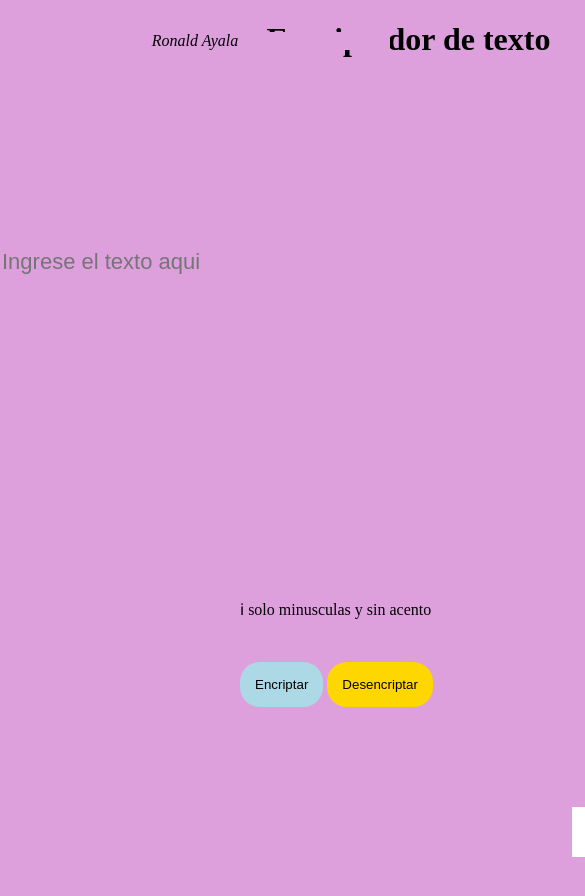
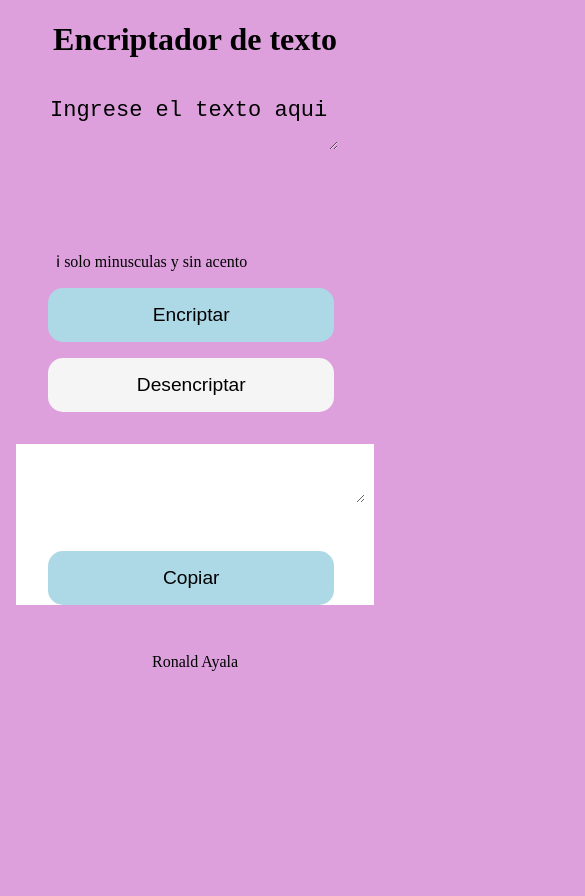
Before and after one commit to chepqeso/challege-alura, a plain HTML site: page index.html in a window 390 px wide. Both pictures are taken after a click on the button "Encriptar". Shown: the top 896 px of the page, 585 px wide, since content can reach past the window. After the commit the page ends 844 px from the top, so only its background shows below. Drawn offline with Linux system fonts and the light colour scheme.

Commit message:
rensponsive-listo

```diff
--- a/app.js
+++ b/app.js
@@ -7,10 +7,11 @@ let matrizCode = [
     ['o','ober'],
     ['u','ufat']
 ];
-//funcion para cifrar el mensaje
+//funcion para cifrar el mensajes
 function btnEncriptar(){
     const encriptarOn = encriptar(texto.value);
     mensaje.value = encriptarOn;
+    texto.value = "";
 
     document.getElementById('homero-1').style.display = 'none';
     document.getElementById('mensaje-1').style.display = 'none';
@@ -32,6 +33,7 @@ function encriptar(fraseEncriptada){
 function btnDesencriptar(){
     const desencriptarOff = desencriptar(texto.value)
     mensaje.value = desencriptarOff;
+    texto.value = "";
 
     document.getElementById('homero-1').style.display = 'none';
     document.getElementById('mensaje-1').style.display = 'none';
--- a/index.html
+++ b/index.html
@@ -7,28 +7,31 @@
         <link rel="stylesheet" href="style.css">
     <head>
         <body>
+            <header class="title">
+                <h1 class="title-text">Encriptador de texto</h1>
+            </header>
             <main>
-                <div class="container">
-                <div class="title">
-                    <h1 class="title-text">Encriptador de texto</h1>
+                <section class="container">
+                    <div class="entrada">
+                        <textarea class="texto-entrada" id="txt-encriptar" type="text" placeholder="Ingrese el texto aqui"></textarea>
                     </div>
-                <div class="entrada">
-                        <input class="texto-entrada" id="txt-encriptar" type="text" placeholder="Ingrese el texto aqui">
-
+                    <div>
                         <p class="i">&#8505; solo minusculas y sin acento </p>
                     </div>
                     <div class="botones">
                         <button type="button" onclick="btnEncriptar()" class="cifrar">Encriptar</button>
                         <button type="button" onclick="btnDesencriptar()" class="descifrar">Desencriptar</button>
                     </div>
+                </section>
+                <section class="container2">
                     <div class="salida">
                         <img id="homero-1" class="homero" src="Fondo_De_Pantalla_Simpson-removebg.png">
                         <h1 id="mensaje-1" class="mensaje-1">Ningun mensaje fue encontrado</h1>
-                    <p id="mensaje-2" class="mensaje-2">Ingresa el texto que desees encriptar o desencriptar</p>
-                    <input type="text" id="mensaje-salida" class="mensaje-salida">
+                        <p id="mensaje-2" class="mensaje-2">Ingresa el texto que desees encriptar o desencriptar </p>
+                        <textarea type="text" id="mensaje-salida" class="mensaje-salida"></textarea>
                         <button type="button" id="btncopiar" onclick="copiarTexto()" class="copiar">Copiar</button>
                     </div>
-            </div>
+                </section>
         </main>
         <script src="app.js"></script>
     </body>
--- a/style.css
+++ b/style.css
@@ -1,144 +1,181 @@
 body{
     margin: 0;
-    padding: 0;
-    background-color: plum;
+    width: auto;
+    background: plum;
+}
+main{
+    display: flex;
 }
 .title{
-    width: auto;
+    position: relative;
+    display: inherit;
     text-align: center;
 }
-.entrada{
-    width: auto;
-    height: auto;
-    margin-top: 20px;
-    position: relative;
-    display: inline-block;
-}
-.salida{
-    width: 350px;
-    height: 670px;
-    background: white;
-    position: absolute;
-    top: 97px;
-    left: 70%;
-    display: inline-block;
-}
-button{
-    width: auto;
-    height: auto;
+.container {
+    width: 100%;
+    margin: 0;
 }
 .texto-entrada{
-    width: 577px;
-    height: 48px;
-    top: 168px;
-    margin-left: 240px;
+    width: 40vw;
+    height: auto;
+    margin-left: 30%;
+    margin-top: 2rem;
+    background: plum;
+    border: none;
     font-size: 22px;
+
+}
+::placeholder{
+    color: black;
+    /*text-align: center;*/
+}
+.i{
+    width: auto;
+    margin-left: 10rem;
+    margin-top: 23rem;
+}
+.botones{
+    width: 100%;
+    display: flex;
+}
+.cifrar{
+    width:  18vw;
+    padding: 1rem;
+    margin-left: 10rem;
+    font-size: 1.2rem;
+    background-color:  lightblue;
+    border-radius: 15px;
     border: none;
-    outline: none;
-    color: black;
-    background: plum;
+    cursor: pointer;
+}
+.descifrar{
+    width:  18vw;
+    padding: 1rem;
+    margin-left: 5%;
+    font-size: 1.2rem;
+    background-color: whitesmoke;
+    border-radius: 15px;
+    border: none;
+    cursor: pointer;
+}
+.cifrar:hover, .descifrar:hover, .copiar:hover{
+    transform: scale(1.05);
+}
+.container2{
+    width: 30%;
+    background-color: white;
+    margin-right: 5%;
+    text-align: center;
 }
 .homero{
-    width: 250px;
-    margin: 100px 40px 20px 40px;
-
-}
-.mensaje-1{
-    margin-left: 20%;
-    margin-right: 10%;
-    font-size: 25px;
-}
-.mensaje-2{
-    margin-left: 20%;
-    margin-right: 10%;
-    margin-bottom: 27%;
-    font-size: 10px;
+    width: 15rem;
+    margin: 2rem;
 }
 .mensaje-salida{
-    width: 320px;
-    height: 48px;
+    width: 90%;
+    height: auto;
+    margin-top: 1rem;
     font-size: 22px;
     display: none;
     border: none;
-    position: relative;
 }
 .copiar{
-    width: 150px;
-    height: auto;
-    top: 50em;
-    left: 9em;
-    padding: 15px;
-    background: lightblue;
-    border-radius: 20px;
+    width:  80%;
+    padding: 1rem;
+    margin-top: 26rem;
+    margin-bottom: 2rem;
+    margin-left: 2rem;
+    font-size: 1.2rem;
+    background-color:  lightblue;
+    border-radius: 15px;
     border: none;
+    cursor: pointer;
     display: none;
-    position: relative;
 
 }
-.copiar:hover, .cifrar:hover, .descifrar:hover{
-    cursor: pointer;
-    transform: scale(1.2);
+footer{
+    margin-top: 2rem;
+    font-size: 22px;
+    text-align: center;
 }
-.button{
-    display: inline-block;
-}
-.i{
-    width: 577px;
-    height: 48px;
-    margin-left: 240px;
-    margin-top: 490px;
-}
-.botones{
-    width: 577px;
-    height: 48px;
-    margin-left: 240px;
-}
-.cifrar{
-    width: 150px;
-    height: auto;
-    margin-left: 20px;
-    padding: 15px;
-    background: lightblue;
-    border-radius: 20px;
-    border: none;
-}
-.descifrar{
-    width: 150px;
-    height: auto;
-    margin-left: 20px;
-    padding: 15px;
-    background: gold;
-    border-radius: 20px;
-    border: none;
-}
-footer{
-    width: 100%;
-    text-align: center;
-    font-style: italic;
-    background: plum;
-    position: relative;
-    top: 2em;
-}
-@media screen and (max-width: 400px) and (max-width: 800px) {
-    h1{
-        text-align: center;
 
+@media screen and (max-width: 768px){
+    main{
+        flex-direction: column;
     }
-    main{
-        position: absolute;
+    .container, .container2{
+        width: auto;
+        margin: 1rem;
+        height: auto;
     }
-    .container{
+    .texto-entrada{
+        width: 90%;
+        height: auto;
+        margin: 0;
+        margin-left: 2.5rem;
+        background: plum;
+    }
+    .i{
         width: auto;
-        height: auto;
+        margin: 6rem 0 0 2.5rem;
+    }
+    .botones{
+        width: 100%;
+        margin-top: 1rem;
+    }
+    .cifrar{
+        width: 40%;
         margin: auto;
     }
-    .entrada, .salida, .texto-entrada, .texto-salida, .cifrar, .descifrar, .copiar{
-        width: auto;
-        height: auto;
+    .descifrar{
+        width: 40%;
         margin: auto;
-        position: relative;
+    }
+    .mensaje-salida{
+        width: 90%;
+        margin-top: 1rem;
+        margin-left: 2rem;
+    }
+    .copiar{
+        width: 40%;
+        margin: auto;
+        margin-top: 10rem;
     }
     footer{
-        position: relative;
+        text-align: center;
+        font-size: 1rem;
+    }
+
+}
+@media screen and (max-width: 390px) {
+    .texto-entrada{
+        max-width: 80%;
+        height: auto;
+        margin-left: 2rem;
+    }
+    .cifrar{
+        width: 80%;
+        margin-left: 2rem;
+    }
+    .botones{
+        flex-direction: column;
+    }
+    .descifrar{
+        width: 80%;
+        margin-left: 2rem;
+        margin-top: 1rem;
+    }
+    .homero{
+        display: none;
+    }
+    .mensaje-salida{
+        width: 95%;
+        height: auto;
+        margin: 0.3rem
+    }
+    .copiar{
+        width: 80%;
+        margin-left: 2rem;
+        margin-top: 3rem;
     }
 }
```
Lines whose indentation alone changed are shown as unchanged.
